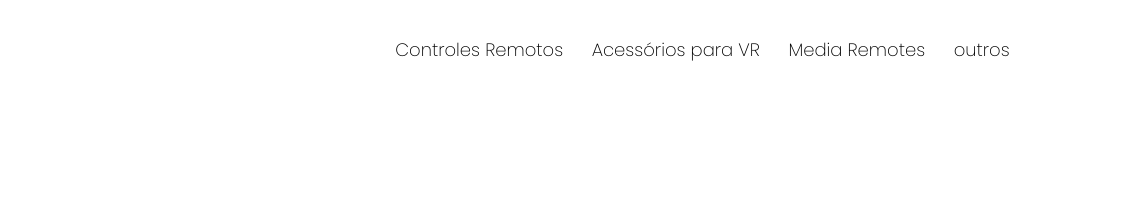
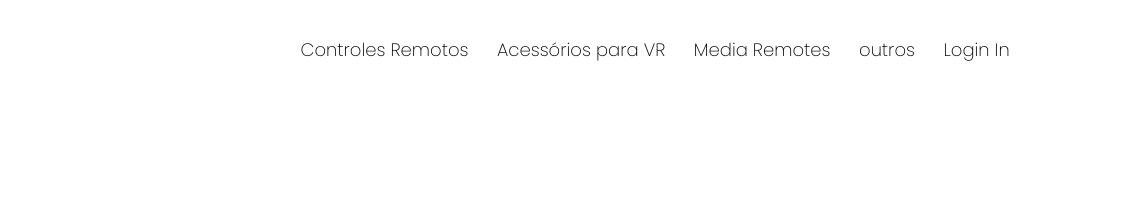
Before and after one commit to renassouza/Website-de-consoles, a plain HTML site: page index.html in a window 1280 px wide. Shown: the top 199 px of the page, 156-1280 px from the left. Drawn offline with Linux system fonts and the light colour scheme.

Commit message:
Update index.html

```diff
--- a/index.html
+++ b/index.html
@@ -19,6 +19,7 @@
                 <li><a href="">Acessórios para VR</a></li>
                 <li><a href="">Media Remotes</a></li>
                 <li><a href="">outros</a></li>
+                <li><a href="">Login In</a></li>
             </ul>
         </nav>
     </div>
```
